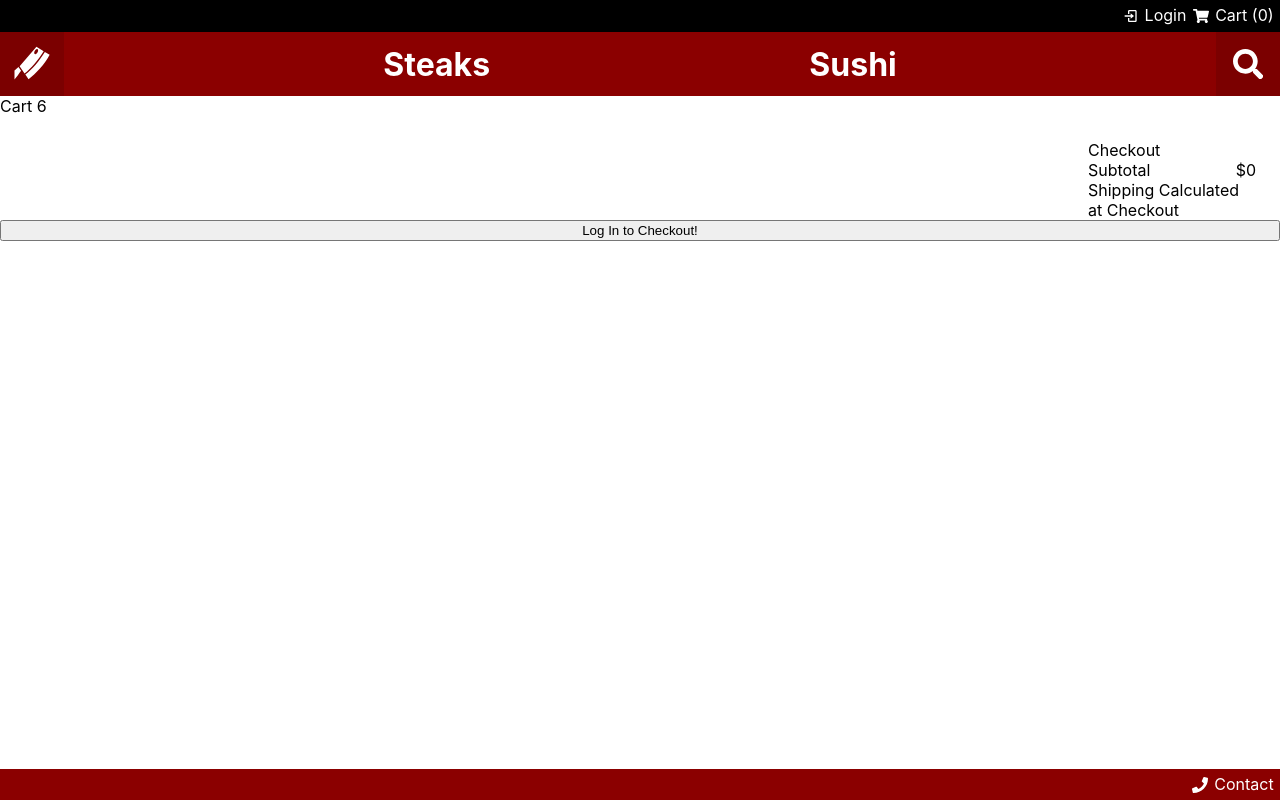
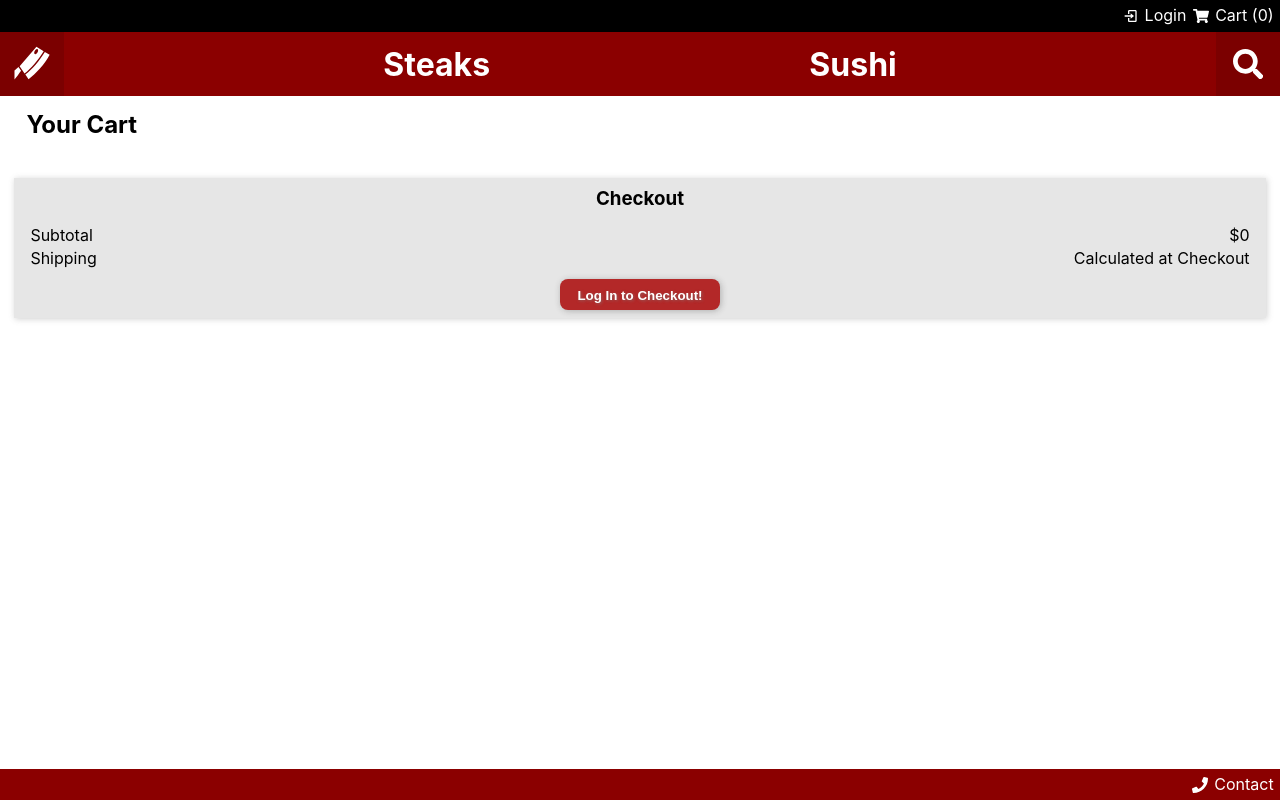
Before and after one commit to dexters-lab-fsa-2208/umami-meats, a Next.js app: page /cart in a window 1280 px wide. Built offline with nearby package versions, Linux system fonts and the light colour scheme.

Commit message:
cart page styling

```diff
--- a/pages/cart.js
+++ b/pages/cart.js
@@ -9,46 +9,43 @@ import {
   removeFromUsersCart,
 } from "../src/redux/reducers/cart-slice";
 import { useDispatch } from "react-redux";
-import { motion } from "framer-motion";
 import {
   useUpdateLineItemMutation,
   useDeleteLineItemMutation,
 } from "../src/redux/reducers/apiSlice";
 
-const Container = styled.div`
-  display: flex;
-  flex-direction: column;
-`;
+const MainContainer = styled.div`
+  margin: 0.9em;
 
-const CartHeader = styled.div``;
-
-const Middle = styled.div`
-  display: flex;
-  flex-direction: row;
-  justify-content: space-between;
-  margin-left: 1.5em;
-  margin-right: 1.5em;
-  margin-top: 1.5em;
+  h2,
+  h3 {
+    margin: 0.5em 0.5em 0.6em;
+  }
 `;
 
 const ProductsContainer = styled.div`
   display: flex;
   flex-direction: column;
-  width: 11.5em;
-  margin-right: 1.5em;
-`;
+  /* margin: 1em; */
+  padding: 0 1em;
 
-const Products = styled.div`
+  background-color: rgb(230, 230, 230);
+  box-shadow: 1px 1px 7px rgba(100, 100, 100, 0.34);
+
+  .singleProduct {
     display: flex;
     flex-direction: row;
     width: 100%;
-  margin-bottom: 1em;
+    margin: 0.6em auto;
+  }
 `;
 
 const Image = styled.img`
-  width: 3.25em;
+  min-width: 3.25em;
+  max-width: 3.25em;
   height: 3.25em;
-  padding-right: 0.35em;
+  object-fit: cover;
+  box-shadow: 1px 1px 7px rgba(90, 90, 90, 0.22);
 `;
 
 const DetailsContainer = styled.div`
@@ -61,54 +58,53 @@ const NameandX = styled.div`
   display: flex;
   flex-direction: row;
   justify-content: space-between;
+
+  p {
+    margin-left: 0.7em;
+    /* font-size: 0.95em; */
+  }
 `;
 
-const ProductName = styled.div``;
+const IncrementAndPrice = styled.div`
+  width: 100%;
+  margin-top: 0.35em;
+  padding-left: 0.7em;
 
-const IncrementAndPrice = styled.div`
   display: flex;
   flex-direction: row;
   justify-content: space-between;
-  width: 100%;
+
+  .cartPrice {
+    font-weight: bold;
+    margin-top: 0.15em;
+  }
 `;
-
-const IncrementContainer = styled.div`
-  display: flex;
-  flex-direction: row;
-  justify-content: space-evenly;
-`;
-
-const QuantityButton = styled.div`
-  padding-left: 0.5em;
-  padding-right: 0.5em;
-  cursor: pointer;
-`;
-
-const Quantity = styled.div``;
 
 const Checkout = styled.div`
   display: flex;
   flex-direction: column;
-  width: 10.5em;
-`;
+  margin: 1.5em 0;
+  padding: 0 1em;
 
-const CheckoutHeaders = styled.div`
+  background-color: rgb(230, 230, 230);
+  box-shadow: 1px 1px 6px rgba(100, 100, 100, 0.3);
+
+  h3 {
+    text-align: center;
+  }
+  .checkoutLine {
     display: flex;
-  flex-direction: row;
     justify-content: space-between;
-`;
+    margin: 0.2em 0;
+  }
+  button {
+    height: 2.3em;
+    margin: 0.6em auto;
+    box-shadow: 1px 1px 6px rgb(50, 50, 50, 0.3);
 
-const Total = styled.div``;
-
-const CheckoutButton = styled.div``;
-
-const TotalContainer = styled.div`
     display: flex;
-  flex-direction: column;
-`;
-
-const PaymentMethodContainer = styled.div`
-  padding-top: 2.5em;
+    align-items: center;
+  }
 `;
 
 // COMPONENT STARTS HERE
@@ -121,7 +117,6 @@ function Cart() {
   const [deleteLineItem] = useDeleteLineItemMutation();
   const [updateLineItem] = useUpdateLineItemMutation();
   const dispatch = useDispatch();
-
 
   useEffect(() => {
     isLoggedIn ? console.log(usersCart) : console.log(cart);
@@ -147,17 +142,19 @@ function Cart() {
   };
 
   return (
-      <Container>
-        <CartHeader>Cart 6</CartHeader>
-        <Middle>
+    <MainContainer>
+      <h2>Your Cart</h2>
+
+      <div>
         <ProductsContainer>
-            {(isLoggedIn ? usersCart : cart).map((product) => (
-              <Products key={product.productId}>
-                <Image src={product.product.img} alt="sushi" />
+          {(isLoggedIn ? usersCart : cart).map((product, idx) => (
+            <>
+              <div key={product.productId} className="singleProduct">
+                <Image src={product.product.img} alt={product.product.name} />
                 <DetailsContainer>
                   {" "}
                   <NameandX>
-                    <ProductName>{product.product.name}</ProductName>
+                    <p>{product.product.name}</p>
                     {isLoggedIn ? (
                       <button onClick={() => handleRemoveLineItem(product)}>
                         X
@@ -167,16 +164,18 @@ function Cart() {
                         onClick={() =>
                           dispatch(removeFromCart(product.productId))
                         }
+                        className="secondaryButton xBtn"
                       >
                         X
                       </button>
                     )}
                   </NameandX>
                   <IncrementAndPrice>
-                    <IncrementContainer>
+                    <div className="incrementContainer incrementCart">
                       {isLoggedIn ? (
                         // If a user is logged in, access database
-                        <QuantityButton
+                        <button
+                          className="incrementButton"
                           onClick={
                             product.qty <= 1
                               ? () => handleRemoveLineItem(product)
@@ -184,9 +183,10 @@ function Cart() {
                           }
                         >
                           -
-                        </QuantityButton>
+                        </button>
                       ) : (
-                        <QuantityButton
+                        <button
+                          className="incrementButton"
                           onClick={
                             product.qty <= 1
                               ? () =>
@@ -203,18 +203,20 @@ function Cart() {
                           }
                         >
                           -
-                        </QuantityButton>
+                        </button>
                       )}
 
-                      <Quantity>{product.qty}</Quantity>
+                      <p>{product.qty}</p>
                       {isLoggedIn ? (
-                        <QuantityButton
+                        <button
+                          className="incrementButton"
                           onClick={() => handleUpdateItem(product, 1)}
                         >
                           +
-                        </QuantityButton>
+                        </button>
                       ) : (
-                        <QuantityButton
+                        <button
+                          className="incrementButton"
                           onClick={() =>
                             dispatch(
                               addToCart({
@@ -227,29 +229,34 @@ function Cart() {
                           }
                         >
                           +
-                        </QuantityButton>
+                        </button>
                       )}
-                    </IncrementContainer>
+                    </div>
 
-                    <Total>
+                    <p className="cartPrice">
                       $
                       {Math.round(
                         (product.product.price * product.qty + Number.EPSILON) *
                           100
                       ) / 100}
-                    </Total>
+                    </p>
                     {/* {(product.quantity <= 0) && dispatch(removeFromCart(product))} */}
                   </IncrementAndPrice>
                 </DetailsContainer>
-              </Products>
+              </div>
+
+              {/* places a line below each item unless it is the last in the cart */}
+              {idx + 1 === (isLoggedIn ? usersCart : cart).length ? "" : <hr />}
+            </>
           ))}
         </ProductsContainer>
+
         <Checkout>
-            Checkout
-            <TotalContainer>
-              <CheckoutHeaders>
-                Subtotal
-                <Total>
+          <h3>Checkout</h3>
+          <div>
+            <div className="checkoutLine">
+              <p>Subtotal</p>
+              <p>
                 $
                 {Math.round(
                   (cart.reduce(
@@ -261,13 +268,15 @@ function Cart() {
                     Number.EPSILON) *
                     100
                 ) / 100}
-                </Total>
-              </CheckoutHeaders>
-              <CheckoutHeaders>Shipping Calculated at Checkout</CheckoutHeaders>
+              </p>
+            </div>
+            <div className="checkoutLine">
+              <p>Shipping</p> <p>Calculated at Checkout</p>
+            </div>
             {/* <CheckoutHeaders>
               Tax<Total>$99.99</Total>
             </CheckoutHeaders> */}
-            </TotalContainer>
+          </div>
           {/* <PaymentMethodContainer>
             <CheckoutHeaders>
               Total<Total>$99.99</Total>
@@ -275,19 +284,21 @@ function Cart() {
             <CheckoutButton>Paypal</CheckoutButton>
             <CheckoutButton>Credit Card</CheckoutButton>
           </PaymentMethodContainer> */}
-        </Checkout>
-      </Middle>
+
+          {/* checkout button */}
           {isLoggedIn ? (
             <Link href={"/checkout"}>
-          <button>Temp Checkout Button</button>
+              <button className="mainButton">Temp Checkout Button</button>
             </Link>
           ) : (
             <Link href="/login">
-          <button>Log In to Checkout!</button>
+              <button className="mainButton">Log In to Checkout!</button>
             </Link>
           )}
-    </Container>
+        </Checkout>
 
+      </div>
+    </MainContainer>
   );
 }
 
```
Lines whose indentation alone changed are shown as unchanged.
